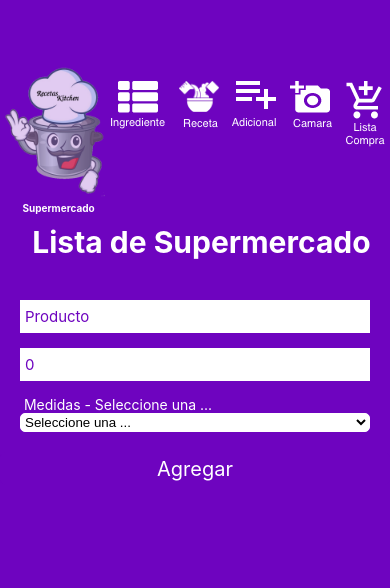
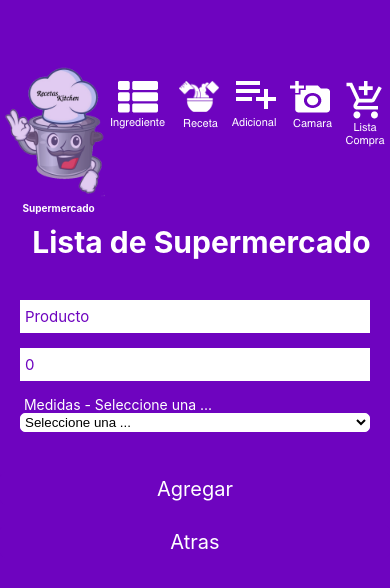
Before and after one commit to mounkey/MKY-Kitchen, a React Native app: screen / in a window 390 px wide. Shown: the top 588 px of the page. Built offline with nearby package versions, Linux system fonts and the light colour scheme.

Commit message:
add new buttom atras

```diff
--- a/App.js
+++ b/App.js
@@ -82,6 +82,7 @@ export default function App() {
       </View>
       <View style={styles.buttonContainer}>
         <Buttons title="Agregar" bkcolor="#6E04BF" color="#ffffff" onPress={onPressButton} />
+        <Buttons title="Atras" bkcolor="#6E04BF" color="#ffffff" onPress={alert} />
       </View>
 
     <FlatList
--- a/components/buttons/style.js
+++ b/components/buttons/style.js
@@ -11,6 +11,7 @@ export const styles = StyleSheet.create({
     height: 33,
     alignItems: 'center',
     justifyContent: 'center',
+    marginTop: 20,
   },
 
   textButton: {
```
